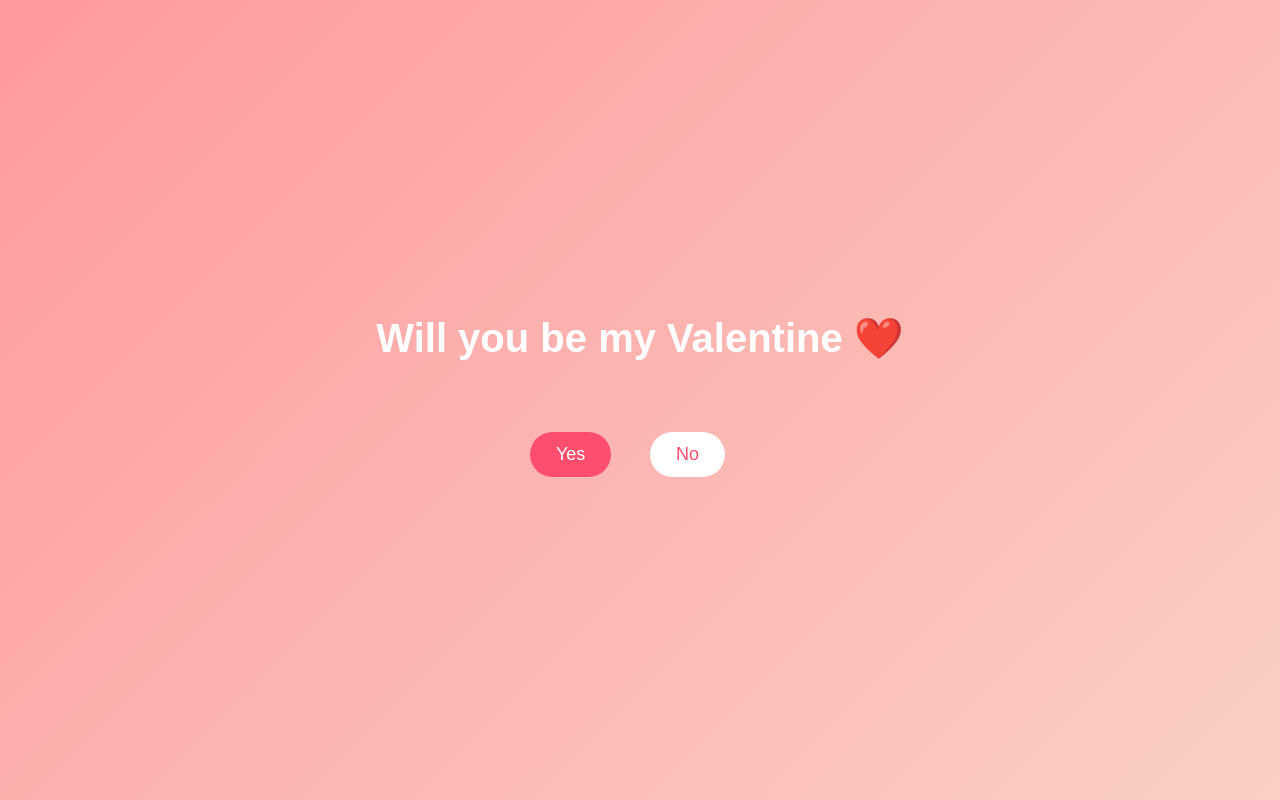
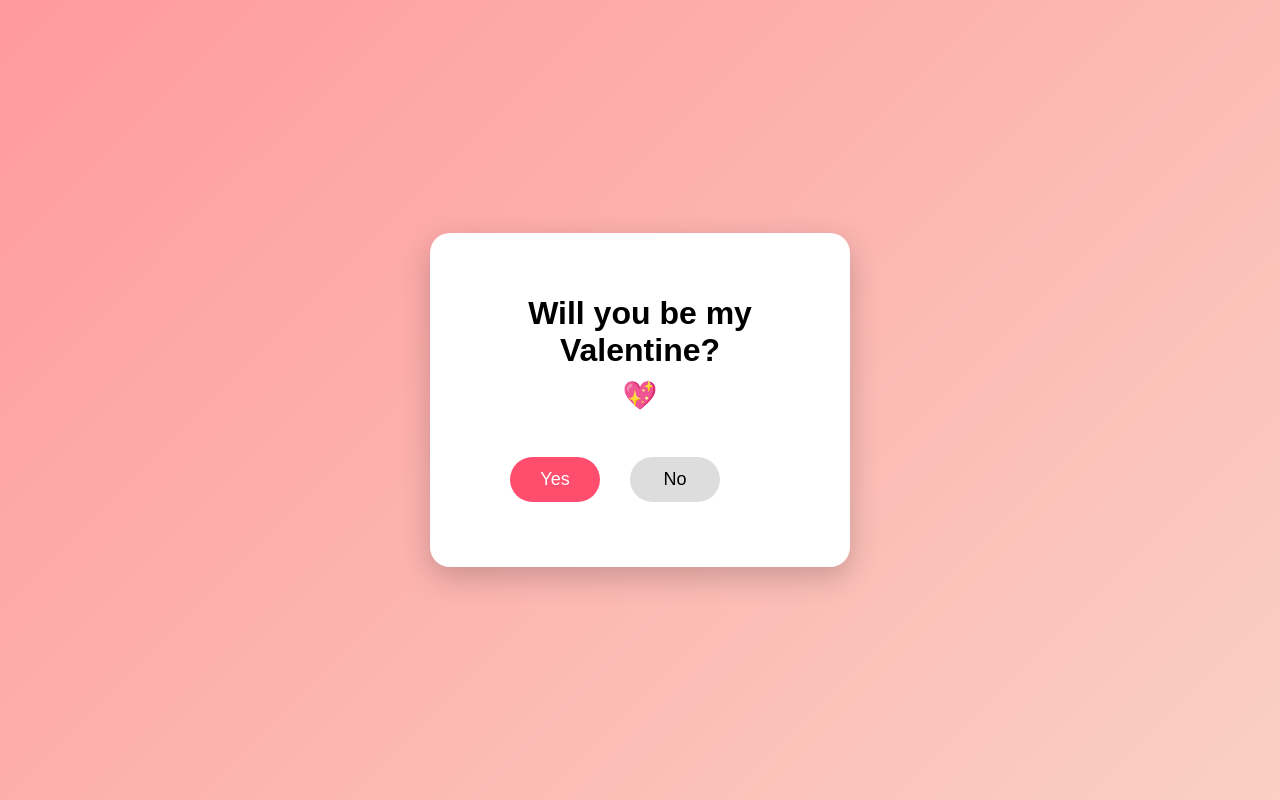
Before and after one commit to Neelbilimoria-17/14feb, a plain HTML site: page index.html in a window 1280 px wide. Drawn offline with Linux system fonts and the light colour scheme.

Commit message:
index.html

```diff
--- a/index.html
+++ b/index.html
@@ -13,35 +13,42 @@ body {
   justify-content: center;
   align-items: center;
   font-family: Arial, sans-serif;
-  overflow: hidden;
 }
 
-.container {
+.card {
+  background: white;
+  padding: 40px;
+  border-radius: 20px;
   text-align: center;
-  position: relative;
+  width: 340px;
+  box-shadow: 0 10px 30px rgba(0,0,0,0.2);
 }
 
 h1 {
-  color: white;
-  font-size: 2.5rem;
-  margin-bottom: 30px;
+  margin-bottom: 10px;
+}
+
+.heart-icon {
+  font-size: 28px;
+  margin-bottom: 25px;
 }
 
 .buttons {
   position: relative;
-  width: 300px;
-  height: 120px;
-  margin: auto;
+  height: 90px;
 }
 
+/* COMMON BUTTON STYLE */
 button {
-  position: absolute;
-  padding: 12px 26px;
+  padding: 12px 28px;
   font-size: 18px;
   border-radius: 30px;
   border: none;
   cursor: pointer;
+  position: absolute;
   transition: left 0.12s linear, top 0.12s linear;
+  width: auto;          /* 🔥 IMPORTANT */
+  min-width: 90px;      /* 🔥 SAME SIZE */
 }
 
 /* YES */
@@ -49,15 +56,15 @@ button {
   background: #ff4d6d;
   color: white;
   left: 40px;
-  top: 40px;
+  top: 20px;
 }
 
-/* NO — NO TRANSFORM, NO SCALE */
+/* NO — SMALL & FIXED */
 #no {
-  background: white;
-  color: #ff4d6d;
+  background: #ddd;
+  color: black;
   left: 160px;
-  top: 40px;
+  top: 20px;
 }
 
 #gif {
@@ -70,7 +77,6 @@ button {
 .heart {
   position: fixed;
   font-size: 22px;
-  color: #ff4d6d;
   animation: floatUp 3s linear forwards;
 }
 
@@ -88,8 +94,10 @@ button {
 </head>
 
 <body>
-<div class="container">
-  <h1>Will you be my Valentine ❤️</h1>
+
+<div class="card">
+  <h1>Will you be my Valentine?</h1>
+  <div class="heart-icon">💖</div>
 
   <div class="buttons" id="buttons">
     <button id="yes">Yes</button>
@@ -105,19 +113,16 @@ const yesBtn = document.getElementById("yes");
 const buttons = document.getElementById("buttons");
 const gif = document.getElementById("gif");
 
-/* NO moves PARTIALLY — SAME SIZE ALWAYS */
+/* NO → MOVE ONLY, SAME SIZE */
 noBtn.addEventListener("click", () => {
-  const maxX = 220;
-  const maxY = 80;
-
-  const x = Math.random() * maxX;
-  const y = Math.random() * maxY;
+  const x = Math.random() * 180;
+  const y = Math.random() * 40;
 
   noBtn.style.left = x + "px";
   noBtn.style.top = y + "px";
 });
 
-/* YES */
+/* YES → SHOW GIF + HEARTS */
 yesBtn.addEventListener("click", () => {
   buttons.style.display = "none";
   gif.style.display = "block";
@@ -132,10 +137,10 @@ function hearts() {
     h.style.left = Math.random() * window.innerWidth + "px";
     h.style.top = window.innerHeight + "px";
     document.body.appendChild(h);
-
     setTimeout(() => h.remove(), 3000);
   }
 }
 </script>
+
 </body>
 </html>
```
